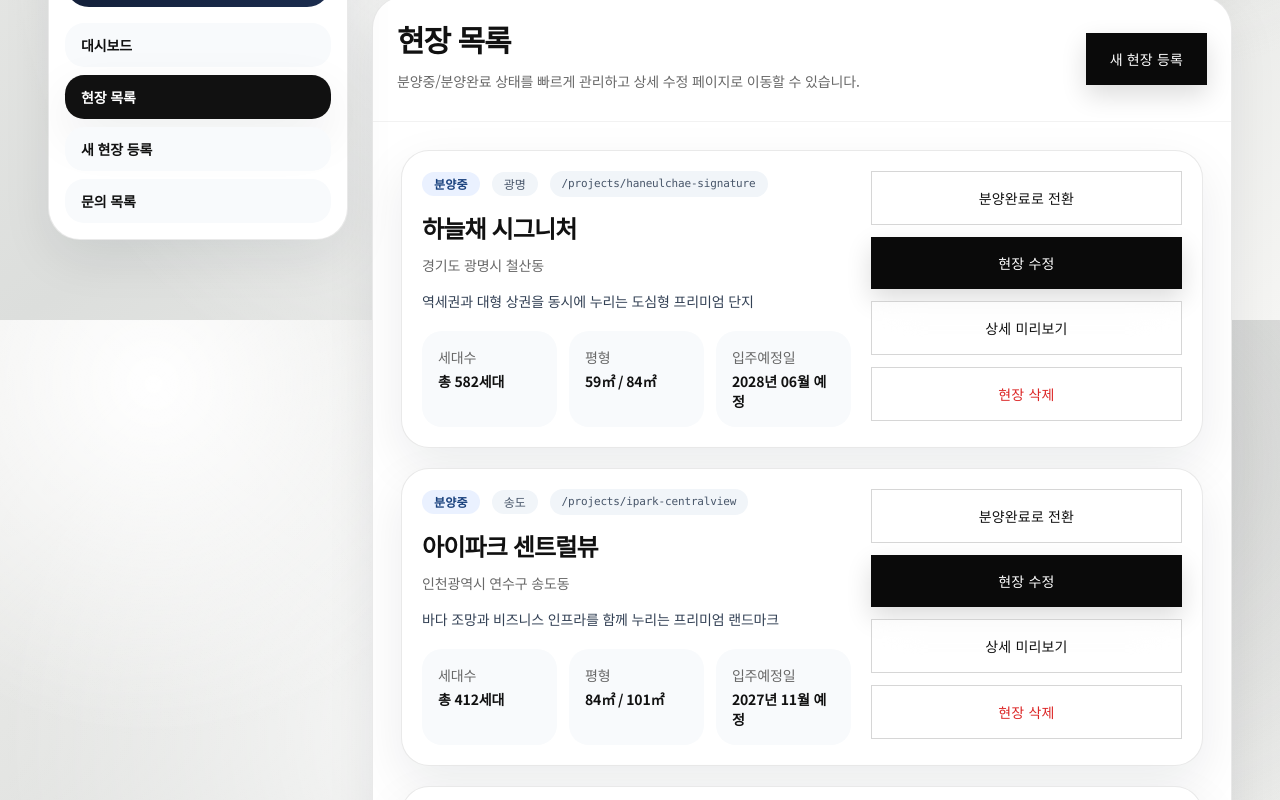
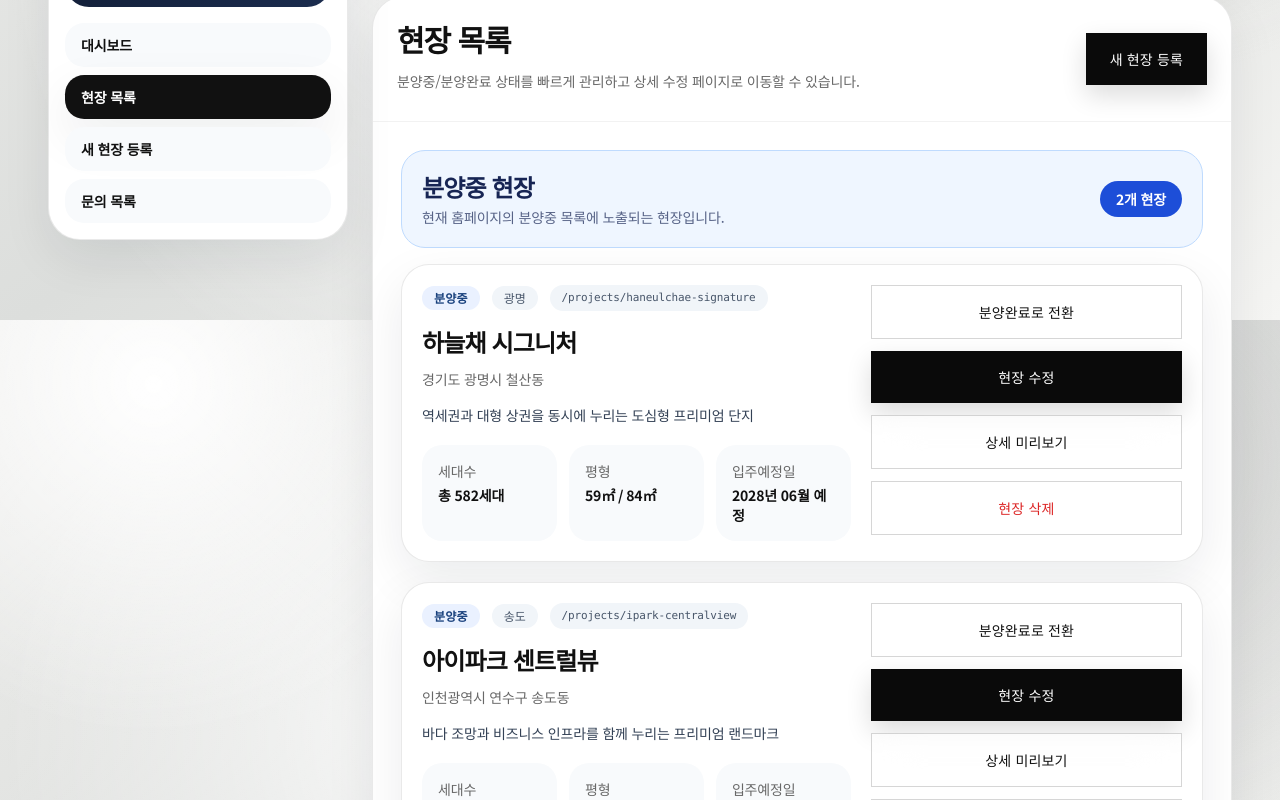
Before and after one commit to gj5x8v8xrv-a11y/qnsdid, a Next.js app: page /admin/projects in a window 1280 px wide. Shown: the part 480-1280 px from the top of the page. Built offline with nearby package versions, Linux system fonts and the light colour scheme; no server answers.

Commit message:
Separate active and completed admin projects

```diff
--- a/src/components/admin/admin-project-table.tsx
+++ b/src/components/admin/admin-project-table.tsx
@@ -7,6 +7,25 @@ import type { Project } from "@/lib/types";
 import { getProjectAddressLine, getProjectRegion } from "@/lib/utils";
 
 export function AdminProjectTable({ projects }: { projects: Project[] }) {
+  const projectGroups = [
+    {
+      status: "active",
+      title: "분양중 현장",
+      description: "현재 홈페이지의 분양중 목록에 노출되는 현장입니다.",
+      projects: projects.filter((project) => project.status === "active"),
+      headerClassName: "border-blue-200 bg-blue-50 text-blue-950",
+      countClassName: "bg-blue-700 text-white"
+    },
+    {
+      status: "completed",
+      title: "분양완료 현장",
+      description: "분양이 종료되어 분양완료 목록에 보관된 현장입니다.",
+      projects: projects.filter((project) => project.status === "completed"),
+      headerClassName: "border-slate-300 bg-slate-100 text-slate-900",
+      countClassName: "bg-slate-700 text-white"
+    }
+  ] as const;
+
   return (
     <div className="admin-panel overflow-hidden">
       <div className="flex flex-col gap-4 border-b border-black/5 px-6 py-6 sm:flex-row sm:items-center sm:justify-between">
@@ -22,8 +41,22 @@ export function AdminProjectTable({ projects }: { projects: Project[] }) {
       </div>
 
       {projects.length > 0 ? (
-        <div className="grid gap-5 p-6 lg:p-7">
-          {projects.map((project) => (
+        <div className="grid gap-8 p-6 lg:p-7">
+          {projectGroups.map((group) => (
+            <section className="grid gap-4" key={group.status}>
+              <div className={`flex flex-col gap-3 rounded-[1.5rem] border px-5 py-5 sm:flex-row sm:items-center sm:justify-between ${group.headerClassName}`}>
+                <div>
+                  <h3 className="text-2xl font-bold">{group.title}</h3>
+                  <p className="mt-1 text-sm opacity-70">{group.description}</p>
+                </div>
+                <span className={`inline-flex w-fit rounded-full px-4 py-2 text-sm font-bold ${group.countClassName}`}>
+                  {group.projects.length}개 현장
+                </span>
+              </div>
+
+              {group.projects.length > 0 ? (
+                <div className="grid gap-5">
+                  {group.projects.map((project) => (
             <article
               className="rounded-[1.75rem] border border-[color:var(--line)] bg-white p-5 shadow-soft"
               key={project.id}
@@ -90,6 +123,14 @@ export function AdminProjectTable({ projects }: { projects: Project[] }) {
                 </div>
               </div>
             </article>
+                  ))}
+                </div>
+              ) : (
+                <div className="rounded-[1.5rem] border border-dashed border-slate-300 bg-slate-50 px-5 py-8 text-center text-sm text-muted">
+                  {group.title}이 없습니다.
+                </div>
+              )}
+            </section>
           ))}
         </div>
       ) : (
```
